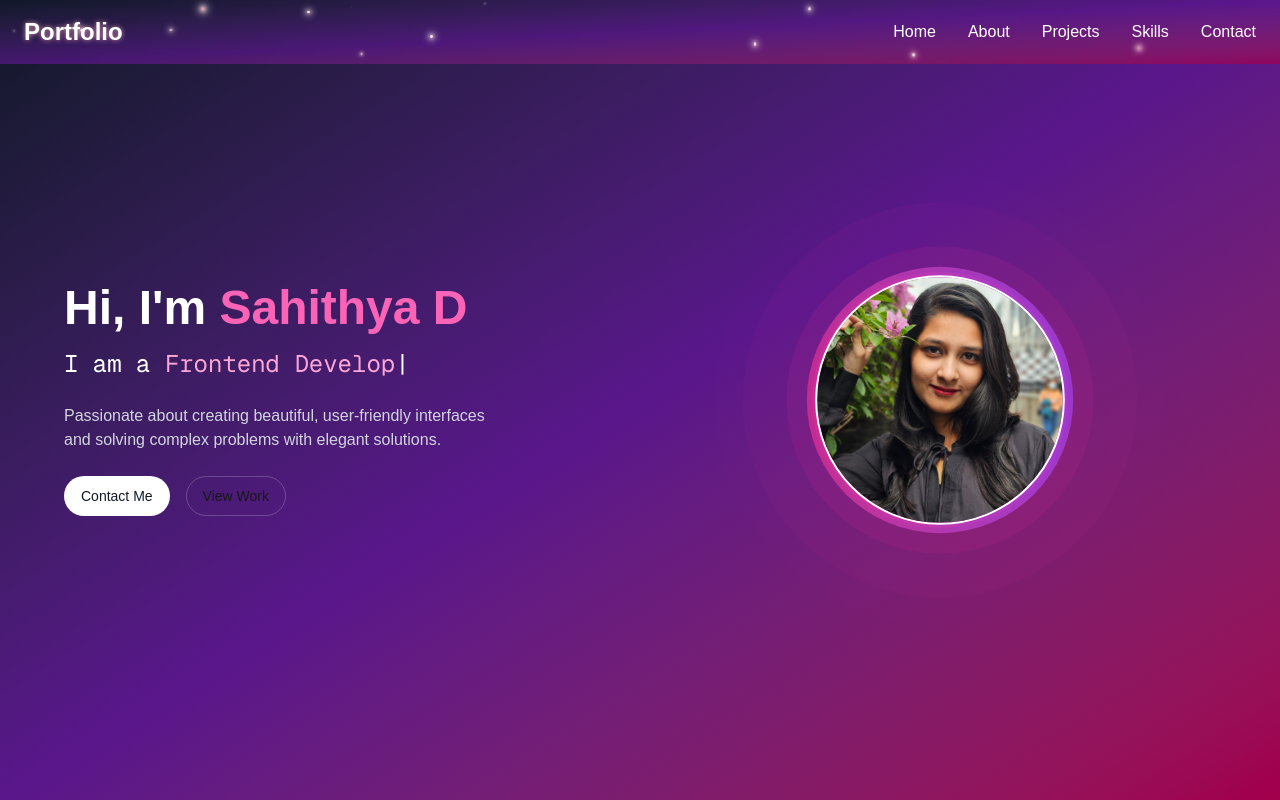
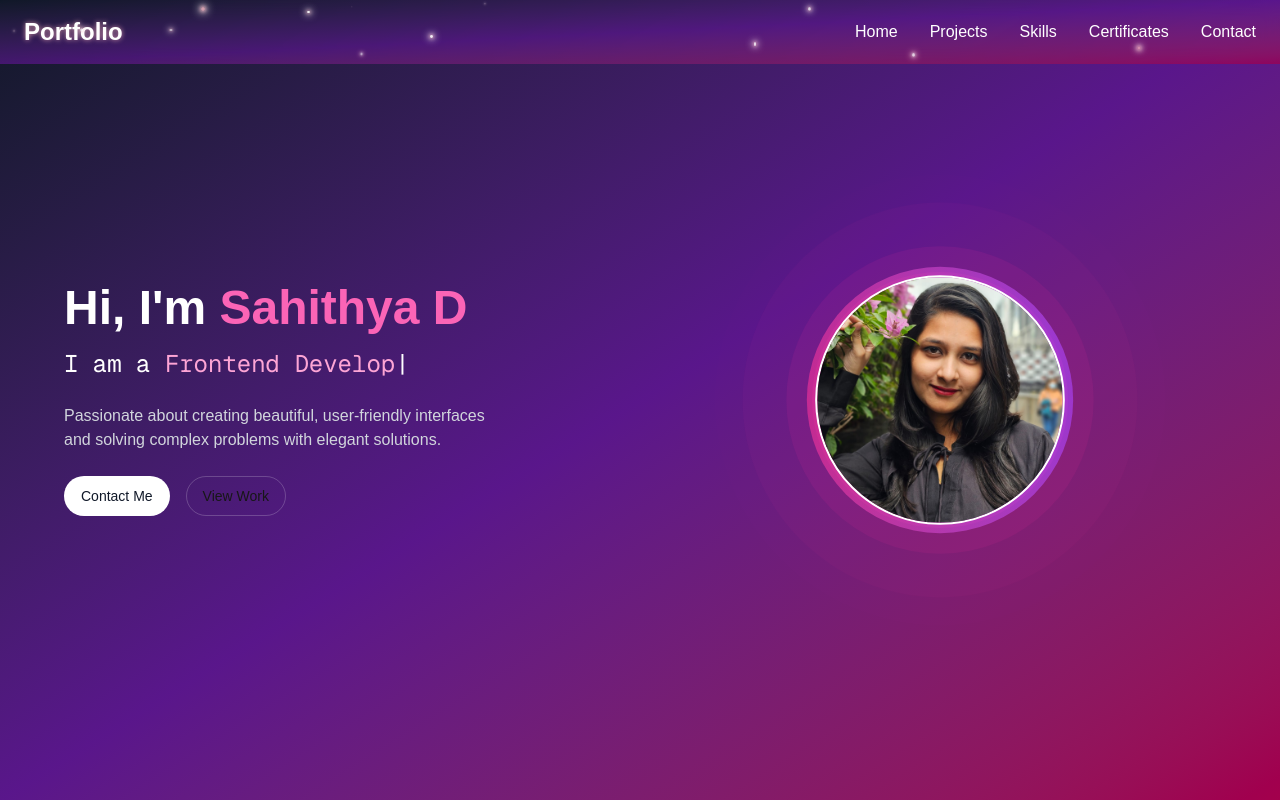
Before and after one commit to vishnu1777/folio, a Next.js app: page / in a window 1280 px wide. Shown: the top 800 px of the page. Built offline with nearby package versions, Linux system fonts and the light colour scheme.

Commit message:
navigation fix

```diff
--- a/app/components/Hero.jsx
+++ b/app/components/Hero.jsx
@@ -72,7 +72,7 @@ export default function Hero() {
     };
 
     return (
-        <div className="min-h-screen flex flex-col items-center justify-center bg-gradient-to-br from-gray-900 via-purple-900 to-pink-800 px-4 sm:px-6 py-8 sm:py-12">
+        <div id="hero" className="min-h-screen flex flex-col items-center justify-center bg-gradient-to-br from-gray-900 via-purple-900 to-pink-800 px-4 sm:px-6 py-8 sm:py-12">
             {/* Main container with improved responsive spacing and alignment */}
             <div className="w-full max-w-6xl mx-auto flex flex-col lg:flex-row items-center justify-center gap-6 sm:gap-8 lg:gap-12">
                 {/* Text content - adjusted spacing for better alignment with image */}
--- a/app/components/Navbar.jsx
+++ b/app/components/Navbar.jsx
@@ -1,20 +1,41 @@
 'use client';
 
 import { useState, useEffect } from 'react';
-import Link from 'next/link';
 import { motion, AnimatePresence } from 'framer-motion';
 
 const Navbar = () => {
     const [scrolled, setScrolled] = useState(false);
     const [menuOpen, setMenuOpen] = useState(false);
+    const [activeSection, setActiveSection] = useState('home');
 
     // Handle scroll effect
     useEffect(() => {
         const handleScroll = () => {
+            // Nav background effect
             if (window.scrollY > 50) {
                 setScrolled(true);
             } else {
                 setScrolled(false);
+            }
+
+            // Active section tracking
+            const sections = ['home', 'projects', 'skills', 'certificates', 'contact'];
+            const scrollPosition = window.scrollY + 100; // Offset for better UX
+
+            for (const section of sections) {
+                // Special case for "home" to target the hero section which might not have the id "home"
+                const elementId = section === 'home' ? 'hero' : section;
+                const element = document.getElementById(elementId);
+
+                if (element) {
+                    const top = element.offsetTop;
+                    const height = element.offsetHeight;
+
+                    if (scrollPosition >= top && scrollPosition < top + height) {
+                        setActiveSection(section);
+                        break;
+                    }
+                }
             }
         };
 
@@ -22,13 +43,30 @@ const Navbar = () => {
         return () => window.removeEventListener('scroll', handleScroll);
     }, []);
 
-    // Navigation links
+    // Smooth scroll function
+    const scrollToSection = (e, sectionId) => {
+        e.preventDefault();
+        setMenuOpen(false);
+
+        // Special case for "home" to target the hero section
+        const elementId = sectionId === 'home' ? 'hero' : sectionId;
+        const element = document.getElementById(elementId);
+
+        if (element) {
+            window.scrollTo({
+                top: element.offsetTop - 80, // Offset for navbar height
+                behavior: 'smooth'
+            });
+        }
+    };
+
+    // Navigation links - updated with hash routes
     const navLinks = [
-        { name: 'Home', path: '/' },
-        { name: 'About', path: '/about' },
-        { name: 'Projects', path: '/projects' },
-        { name: 'Skills', path: '/skills' },
-        { name: 'Contact', path: '/contact' },
+        { name: 'Home', path: 'home' },
+        { name: 'Projects', path: 'projects' },
+        { name: 'Skills', path: 'skills' },
+        { name: 'Certificates', path: 'certificates' },
+        { name: 'Contact', path: 'contact' },
     ];
 
     // Enhanced sparkle animation variants for more variety
@@ -107,9 +145,9 @@ const Navbar = () => {
                             whileHover={{ scale: 1.05 }}
                             className="flex-shrink-0 font-bold text-2xl"
                         >
-                            <Link href="/">
+                            <a href="#home" onClick={(e) => scrollToSection(e, 'home')}>
                                 <span className="text-white cursor-pointer font-cursive" style={{ textShadow: '0 0 5px rgba(255, 182, 193, 0.8)' }}>Portfolio</span>
-                            </Link>
+                            </a>
                         </motion.div>
 
                         {/* Desktop Menu */}
@@ -125,11 +163,16 @@ const Navbar = () => {
                                         }}
                                         whileTap={{ scale: 0.95 }}
                                     >
-                                        <Link href={link.path}>
-                                            <span className="text-white hover:text-pink-300 transition-all cursor-pointer">
-                                                {link.name}
-                                            </span>
-                                        </Link>
+                                        <a
+                                            href={`#${link.path === 'home' ? 'hero' : link.path}`}
+                                            onClick={(e) => scrollToSection(e, link.path)}
+                                            className={`text-white transition-all cursor-pointer ${activeSection === link.path
+                                                ? "text-pink-300 font-medium"
+                                                : "hover:text-pink-300"
+                                                }`}
+                                        >
+                                            {link.name}
+                                        </a>
                                     </motion.div>
                                 ))}
                             </div>
@@ -204,10 +247,15 @@ const Navbar = () => {
                                     variants={menuItemVariants}
                                     custom={i}
                                 >
-                                    <Link href={link.path}>
+                                    <a
+                                        href={`#${link.path === 'home' ? 'hero' : link.path}`}
+                                        onClick={(e) => scrollToSection(e, link.path)}
+                                    >
                                         <motion.div
-                                            className="text-white text-center text-xl font-medium px-6 py-2"
-                                            onClick={() => setMenuOpen(false)}
+                                            className={`text-center text-xl font-medium px-6 py-2 ${activeSection === link.path
+                                                ? "text-pink-300"
+                                                : "text-white"
+                                                }`}
                                             whileHover={{
                                                 scale: 1.1,
                                                 color: "#f9a8d4", // pink-300
@@ -217,7 +265,7 @@ const Navbar = () => {
                                         >
                                             {link.name}
                                         </motion.div>
-                                    </Link>
+                                    </a>
                                 </motion.div>
                             ))}
                         </div>
--- a/app/page.jsx
+++ b/app/page.jsx
@@ -26,7 +26,7 @@ export default function Home() {
   }
 
   return (
-    <main>
+    <main id='home'>
       <Navbar />
       <Hero />
       <Projects />
```
